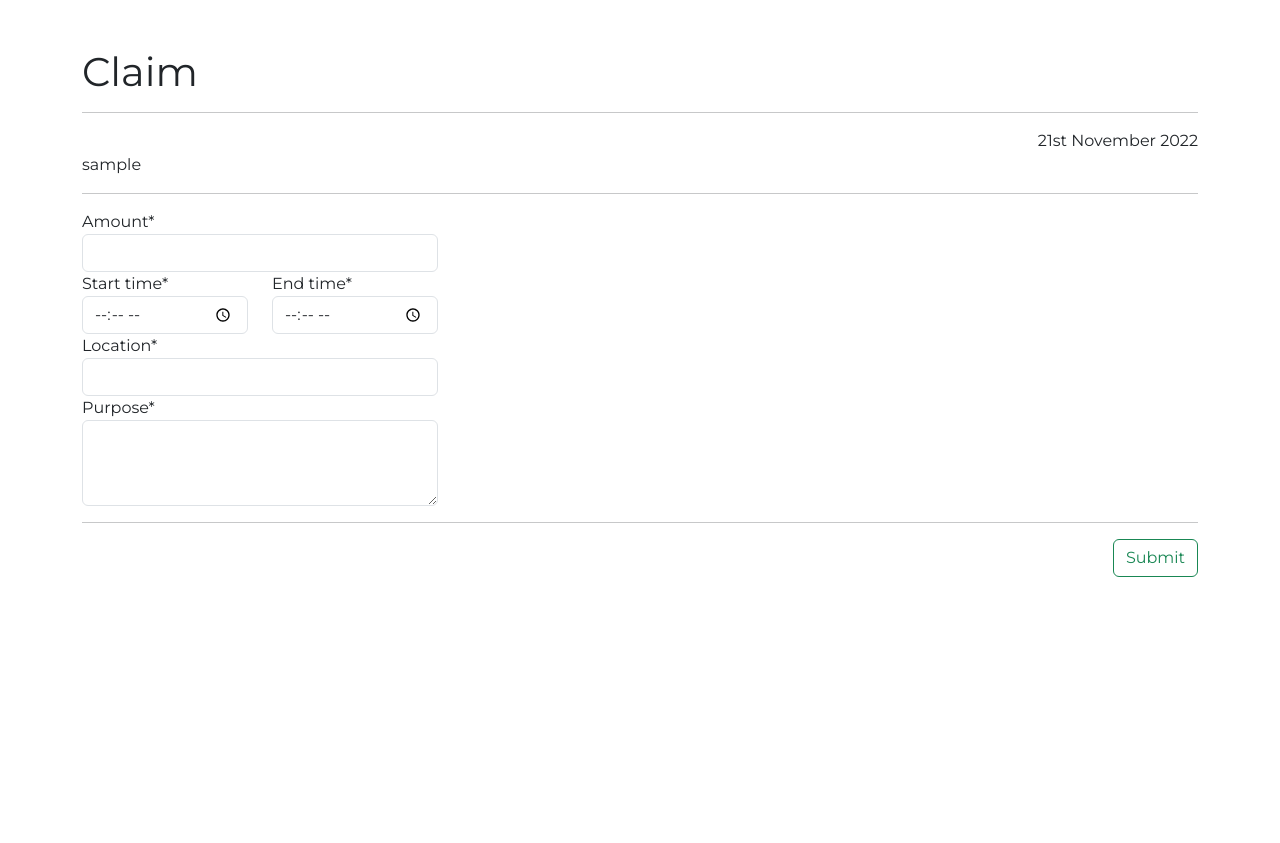
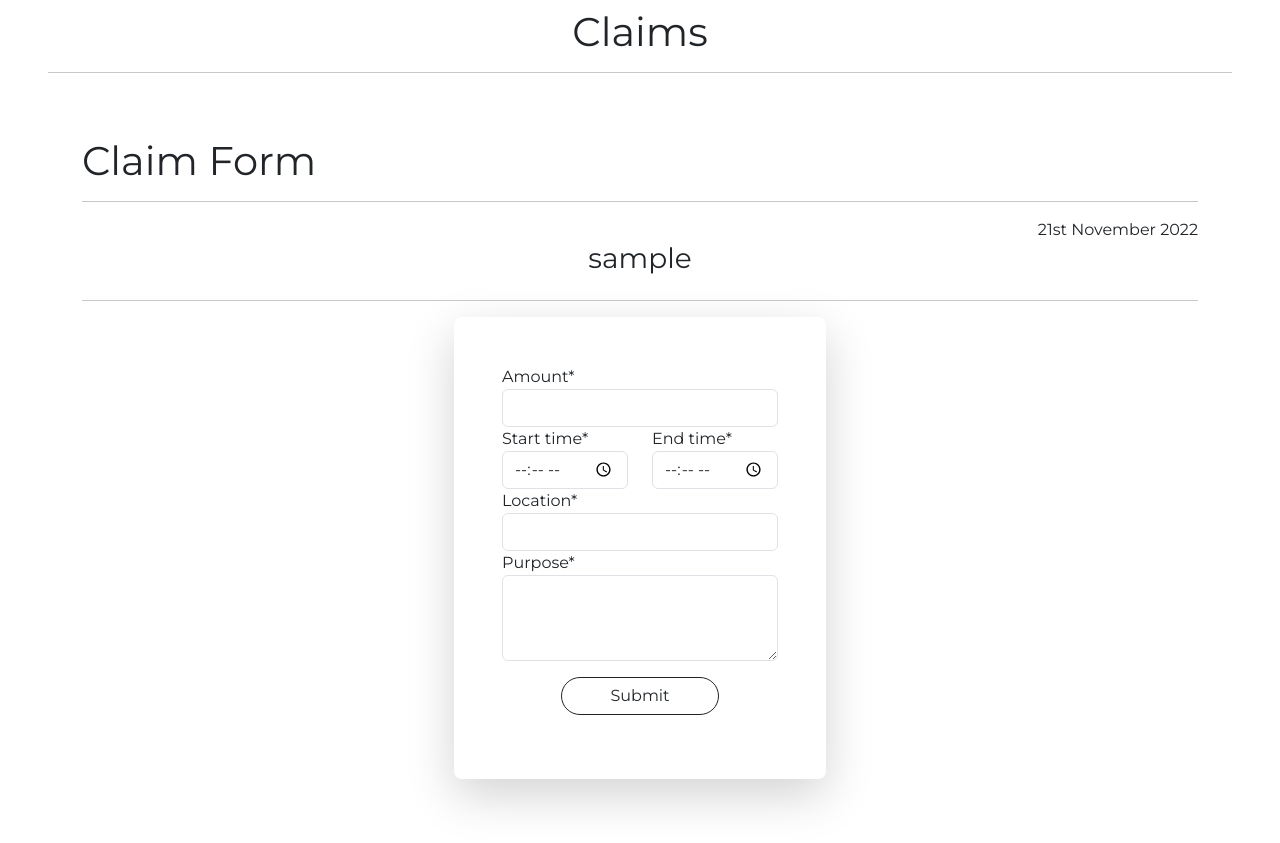
Before and after one commit to Naz758/Meal-Allowance, a Django app: page /create in a window 1280 px wide. Before the commit the page ends 577 px from the top, so only its background shows below. Run offline with Django 4.2, Linux system fonts and the light colour scheme; the visitor is signed in with stand-in values (Sample User, id 1); data that the repository does not hold is empty; some libraries are stand-ins or nearby versions.

```diff
--- a/app/meals/forms.py
+++ b/app/meals/forms.py
@@ -14,3 +14,15 @@ class ClaimCreateForm(ModelForm):
             "end_time": forms.TextInput(attrs={"type": "time"}),
             "purpose": forms.Textarea(attrs={"rows": 3}),
         }
+
+
+class ClaimUpdateForm(ModelForm):
+    class Meta:
+        model = Claim
+        fields = "__all__"
+        exclude = ("staff",)
+        widgets = {
+            "start_time": forms.TextInput(attrs={"type": "time"}),
+            "end_time": forms.TextInput(attrs={"type": "time"}),
+            "purpose": forms.Textarea(attrs={"rows": 3}),
+        }
--- a/app/meals/models.py
+++ b/app/meals/models.py
@@ -2,6 +2,7 @@ from django.conf import settings
 from django.contrib.auth.models import AbstractUser
 from django.db import models
 from django.urls import reverse
+
 
 class User(AbstractUser):
     can_add_claim = models.BooleanField(default=True)
@@ -10,14 +11,14 @@ class User(AbstractUser):
 
 
 class Position(models.Model):
-    name = models.CharField(max_length=50, unique=True)
+    name = models.CharField(max_length=100, unique=True)
 
     def __str__(self):
         return self.name
 
 
 class Department(models.Model):
-    name = models.CharField(max_length=50, unique=True)
+    name = models.CharField(max_length=100, unique=True)
 
     def __str__(self):
         return self.name
@@ -50,7 +51,7 @@ class ClaimAmount(models.Model):
 
 class Claim(models.Model):
     staff = models.ForeignKey(Staff, on_delete=models.CASCADE)
-    location = models.CharField(max_length=50)
+    location = models.CharField(max_length=100)
     start_time = models.TimeField()
     end_time = models.TimeField()
     amount = models.ForeignKey(ClaimAmount, on_delete=models.SET_DEFAULT, default=1)
--- a/app/meals/urls.py
+++ b/app/meals/urls.py
@@ -8,11 +8,6 @@ urlpatterns = [
     path("", views.ClaimListView.as_view(), name="claim-list"),
     path("create", views.ClaimCreateView.as_view(), name="claim-create"),
     path("detail/<int:pk>/", views.ClaimDetailView.as_view(), name="claim-detail"),
-    path(
-        "approve/<int:pk>/",
-        views.ClaimApproverCreateView.as_view(),
-        name="claim-approve-detail",
-    ),
-    path("staff/<int:pk>/", views.StaffUpdateView.as_view(), name="staff-update"),
+    path("update/<int:pk>/", views.ClaimUpdateView.as_view(), name="claim-update"),
     path('pdf/<int:pk>/', views.render_pdf_view, name='pdf')
 ]
--- a/app/meals/views.py
+++ b/app/meals/views.py
@@ -6,15 +6,15 @@ from django.template.loader import get_template
 from django.views.generic import CreateView, DetailView, ListView, UpdateView
 from xhtml2pdf import pisa
 
-from .forms import ClaimCreateForm
+from .forms import ClaimCreateForm, ClaimUpdateForm
 from .models import Claim, ClaimApprover, Staff
 
 
-class ClaimListView(ListView):
+class ClaimListView(LoginRequiredMixin,ListView):
     model = Claim
 
 
-class ClaimDetailView(DetailView):
+class ClaimDetailView(LoginRequiredMixin,DetailView):
     model = Claim
 
 
@@ -61,11 +61,13 @@ class ClaimCreateView(LoginRequiredMixin, CreateView):
     #     # etc...
     #     return initial
 
+class ClaimUpdateView(LoginRequiredMixin, UpdateView):
+    model = Claim
+    form_class = ClaimUpdateForm
 
-class ClaimApproverCreateView(CreateView):
-    model = ClaimApprover
-    fields = "__all__"
-
+    def form_valid(self, form):
+        form.instance.staff = self.request.user.staff
+        return super().form_valid(form)
 
 class StaffUpdateView(UpdateView):
     model = Staff
--- a/app/templates/base.html
+++ b/app/templates/base.html
@@ -31,12 +31,15 @@
             text-align: justify;
             text-justify: inter-word;
         }
-
-
     </style>
 </head>
 
 <body>
+    <div class="px-5 pt-2 text-center">
+        <a class="text-decoration-none text-dark h1"
+            href="/">Claims</a>
+            <hr>
+    </div>
 
     {% block content %}
 
--- a/app/templates/meals/claim_form.html
+++ b/app/templates/meals/claim_form.html
@@ -3,14 +3,14 @@
 {% load crispy_forms_tags %}
 
 {% block head_title %}
-Claim List
+Claim form
 {% endblock head_title %}
 
 
 
 {% block content %}
 <div class="py-5 container">
-    <h1>Claim</h1>
+    <h1>Claim Form</h1>
     <hr>
     <div class="text-end">
         {% now "jS F Y" %}
@@ -20,38 +20,42 @@ Claim List
         {% csrf_token %}
         <div class="row">
             <div class="col">
-                {{request.user.staff}}
+                <h3 class="text-center"> {{request.user.staff}}</h3>
             </div>
         </div>
         <hr>
+        <div class="shadow-lg p-lg-5 col-lg-4 mx-auto rounded-3">
             <div class="row">
-            <div class="col-lg-4">
+                <div class="col-lg-12">
                     {{ form.amount|as_crispy_field }}
                 </div>
             </div>
             <div class="row">
-            <div class="col-lg-2">
+                <div class="col-lg-6">
                     {{ form.start_time|as_crispy_field }}
                 </div>
-            <div class="col-lg-2">
+                <div class="col-lg-6">
                     {{ form.end_time|as_crispy_field }}
                 </div>
             </div>
             <div class="row">
-            <div class="col-lg-4">
+                <div class="col-lg-12">
                     {{ form.location|as_crispy_field }}
                 </div>
             </div>
             <div class="row">
-            <div class="col-lg-4">
+                <div class="col-lg-12">
                     {{ form.purpose|as_crispy_field }}
                 </div>
             </div>
-        <hr>
-        <div class="text-end">
-            <button class="btn btn-outline-success"
+            <div class="col-lg-12">
+                <div class="my-3 text-center">
+                    <button class="btn btn-outline-dark rounded-pill px-5"
                         type="submit">Submit</button>
+                </div>
             </div>
     </form>
 </div>
+
+
 {% endblock content %}
```
Also changed, not shown: app/templates/meals/claim_detail.html (+7 -2 lines), app/templates/meals/claim_list.html (+18 -7 lines), app/meals/migrations/0005_alter_claim_location_alter_department_name_and_more.py (added). Lines whose indentation alone changed are shown as unchanged.
